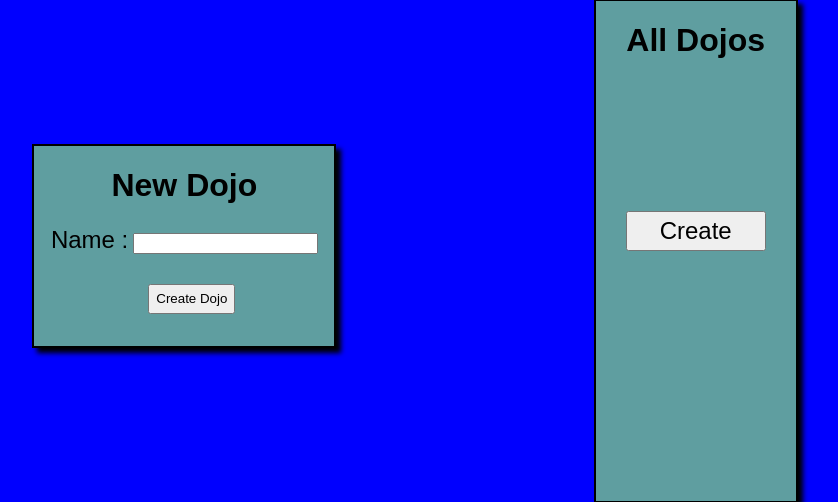
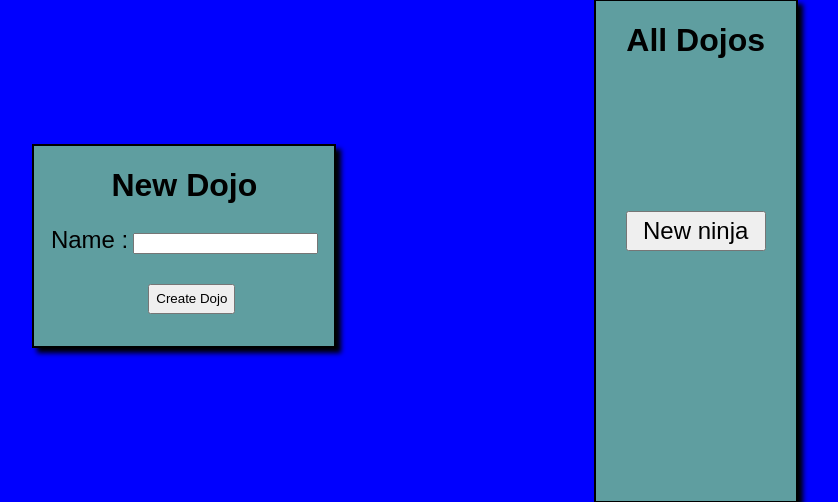
Before and after one commit to AlanPoAlSk/Python, a Flask app: template 05_flask_mysql/DOJOS_AND_NINJAS/dojos_and_ninjas_app/templates/all_dojos.html in a window 1280 px wide. Shown: the part 31-533 px from the top of the page, without its empty margins (225-1063 px from the left). Run offline with Flask 3, Linux system fonts and the light colour scheme; the template is opened without the code that fills it, so the values that code supplies are empty.

Commit message:
changed the create button to new ninja

```diff
--- a/05_flask_mysql/DOJOS_AND_NINJAS/dojos_and_ninjas_app/controllers/dojos.py
+++ b/05_flask_mysql/DOJOS_AND_NINJAS/dojos_and_ninjas_app/controllers/dojos.py
@@ -6,6 +6,10 @@ from dojos_and_ninjas_app.config.mysqlconnection import connectToMySQL
 
 from dojos_and_ninjas_app.models.dojo import Dojo
 
+
+@app.route('/')
+def dojos():
+    return redirect('/dojos')
 
 @app.route('/dojos')
 def all_dojos():
--- a/05_flask_mysql/DOJOS_AND_NINJAS/dojos_and_ninjas_app/controllers/ninjas.py
+++ b/05_flask_mysql/DOJOS_AND_NINJAS/dojos_and_ninjas_app/controllers/ninjas.py
@@ -15,7 +15,7 @@ def add_ninja():
 @app.route('/create_ninja', methods = ['POST'])
 def create_ninja():
     Ninja.create_ninja(request.form)
-    return redirect('/dojos')
+    return redirect('/')
 
 
 @app.route("/list_ninjas/<int:dojo_id>")
--- a/05_flask_mysql/DOJOS_AND_NINJAS/dojos_and_ninjas_app/templates/all_dojos.html
+++ b/05_flask_mysql/DOJOS_AND_NINJAS/dojos_and_ninjas_app/templates/all_dojos.html
@@ -29,7 +29,7 @@
                     <a href="/list_ninjas/{{dojo.id}}" style="font-size: x-large; text-decoration: none;color: whitesmoke;"> {{dojo.name}} </a>
                 </div>
                 {% endfor %}
-                <button style="height: 40px; width: 140px; margin: 110px 0px 0px 30px;"><a href="/add_ninja" style="font-size: x-large; text-decoration: none; color: black;">Create</a></button>
+                <button style="height: 40px; width: 140px; margin: 110px 0px 0px 30px;"><a href="/add_ninja" style="font-size: x-large; text-decoration: none; color: black;">New ninja</a></button>
             </div>
         </div>
     </div>
```
